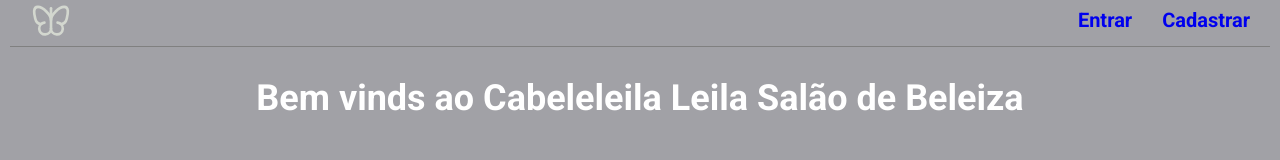
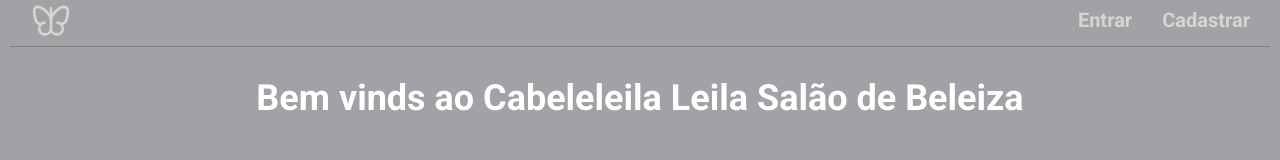
Before and after one commit to anti-w/leila-saloon, a React (Vite) app: page / in a window 1280 px wide. Shown: the top 160 px of the page. Built offline with nearby package versions, Linux system fonts and the light colour scheme.

Commit message:
fixed styled and semantic on header links

```diff
--- a/src/components/Header/styles.js
+++ b/src/components/Header/styles.js
@@ -15,7 +15,7 @@ export const Container = styled.header`
   `}
 `;
 
-export const Links = styled.a`
+export const Links = styled.div`
   ${({ theme }) => css`
 
   display: flex;
--- a/src/styles/global-styles.js
+++ b/src/styles/global-styles.js
@@ -27,6 +27,8 @@ h1 {
 
 a {
   text-decoration: none;
+  color: ${({ theme }) => theme.colors.primary};
+
 }
 
 a:visited {
```
